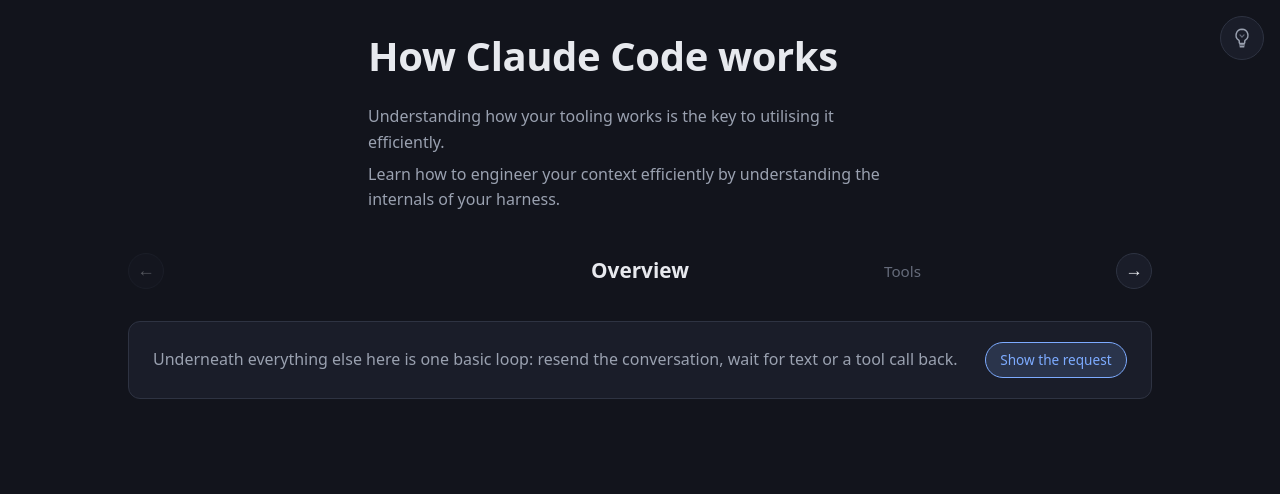
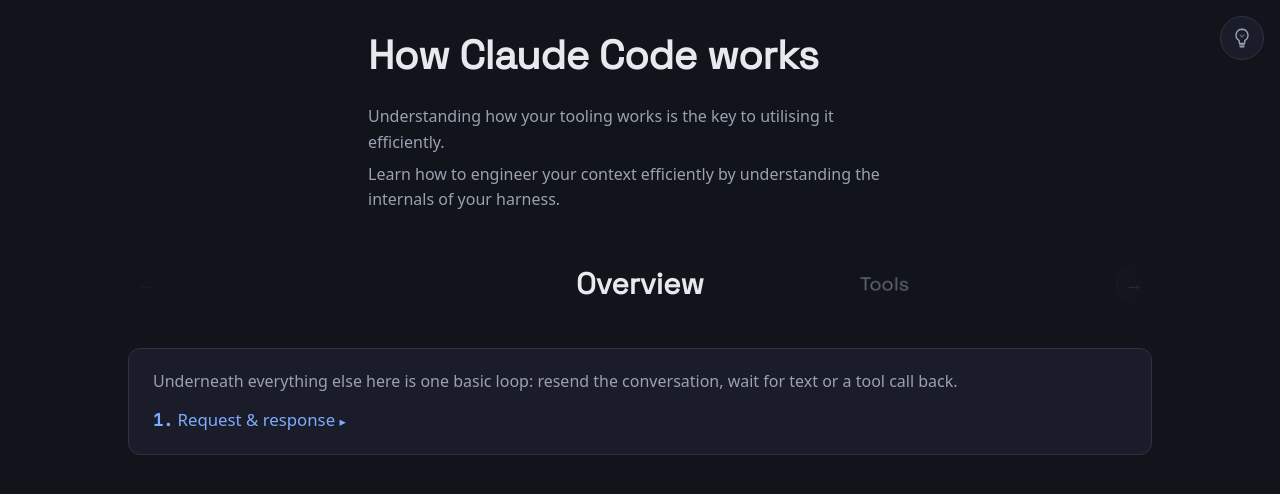
Before and after one commit to comp4020-agentic-coding-studio/comp4020-ass1-coreyweir, a website built with Vite: page index.html in a window 1280 px wide. Built offline with nearby package versions, Linux system fonts and the light colour scheme.

Commit message:
Redesign typography and carousel nav per feedback
- Left-justify the intro copy inside its centred block (was fully centred).
- Space Grotesk for the title, step heading and peeks; JetBrains Mono for
  the JSON payloads and annotation numbers.
- Bigger current-step heading; peeks sized closer to it and tilted in 3D
  (cover-flow style) so the strip reads as a curved rail, not a flat row.
- Step disclosure is now a numbered, link-styled '1. Request & response'
  with a caret, not a boxed 'Show the request' button — a first step
  toward numbered per-section links (CLAUDE.md style points iv/v/ix).

```diff
--- a/carousel.ts
+++ b/carousel.ts
@@ -112,14 +112,29 @@ function render(nav: HTMLElement, cardRoot: HTMLElement, state: CarouselState):
   summary.className = "step-summary";
   summary.textContent = step.summary;
   header.append(summary);
+  article.append(header);
 
+  // A numbered, link-styled disclosure rather than a boxed button — there's
+  // only one section per step today, so it's always "1", but the numbering
+  // is there for when a step splits into several independently-expandable
+  // sections (see CLAUDE.md).
   const toggle = document.createElement("button");
   toggle.type = "button";
   toggle.className = "step-toggle";
   toggle.setAttribute("aria-expanded", String(isExpanded));
-  toggle.textContent = isExpanded ? "Hide the request" : "Show the request";
-  header.append(toggle);
-  article.append(header);
+
+  const num = document.createElement("span");
+  num.className = "step-toggle-num";
+  num.textContent = "1.";
+  toggle.append(num, " Request & response ");
+
+  const caret = document.createElement("span");
+  caret.className = "step-toggle-caret";
+  caret.setAttribute("aria-hidden", "true");
+  caret.textContent = isExpanded ? "▾" : "▸";
+  toggle.append(caret);
+
+  article.append(toggle);
 
   if (isExpanded) {
     article.append(buildStepDetail(index));
--- a/styles.css
+++ b/styles.css
@@ -14,6 +14,8 @@
   --accent-soft: rgb(125 171 255 / 16%);
   --code-bg: #0d0f16;
   --code-ink: #d6dbe6;
+  --font-display: "Space Grotesk", system-ui, sans-serif;
+  --font-mono: "JetBrains Mono", ui-monospace, "SFMono-Regular", "Menlo", monospace;
 }
 
 :root[data-theme="light"] {
@@ -167,30 +169,50 @@ a {
   gap: 0.5rem;
 }
 
-/* Step nav: arrows flanking greyed-out peeks of the adjacent steps */
-
+/* Step nav: arrows flanking greyed-out peeks of the adjacent steps. The
+   peeks tilt away in 3D (a cheap cover-flow trick) so the strip reads as a
+   curved rail rather than a flat row of text — the "carousel" the site keeps
+   talking about should look like one. */
 .step-nav {
   display: grid;
   grid-template-columns: auto 1fr auto 1fr auto;
   align-items: center;
   gap: 0.75rem;
   margin-bottom: 1.5rem;
+  padding: 0.5rem 0;
+  perspective: 700px;
+  mask-image: linear-gradient(to right, transparent, black 12%, black 88%, transparent);
 }
 
 .step-current-title {
   margin: 0;
   text-align: center;
-  font-size: 1.3rem;
+  font-family: var(--font-display);
+  font-weight: 600;
+  font-size: 1.85rem;
   color: var(--ink);
 }
 
 .step-peek {
   text-align: center;
   color: var(--muted-dim);
-  font-size: 0.95rem;
+  font-family: var(--font-display);
+  font-weight: 500;
+  font-size: 1.3rem;
   overflow: hidden;
   text-overflow: ellipsis;
   white-space: nowrap;
+  transition: transform 0.2s ease;
+}
+
+.step-peek-prev {
+  transform: rotateY(22deg) scale(0.82);
+  transform-origin: right center;
+}
+
+.step-peek-next {
+  transform: rotateY(-22deg) scale(0.82);
+  transform-origin: left center;
 }
 
 .step-arrow {
@@ -226,33 +248,43 @@ a {
 }
 
 .step-header {
-  display: flex;
-  flex-wrap: wrap;
-  align-items: baseline;
-  gap: 0.25rem 1rem;
+  margin-bottom: 0.75rem;
 }
 
 .step-summary {
   margin: 0;
   color: var(--muted);
-  flex: 1 1 20rem;
 }
 
+/* A numbered heading that's obviously a link, not a boxed button — see
+   CLAUDE.md (style points iv/v/ix). */
 .step-toggle {
-  border: 1px solid var(--accent);
-  background: var(--accent-soft);
+  display: block;
+  border: none;
+  background: none;
+  padding: 0;
+  margin-top: 0.6rem;
+  font: inherit;
+  font-size: 1.05rem;
   color: var(--accent);
-  border-radius: 999px;
-  padding: 0.4rem 0.9rem;
-  font: inherit;
-  font-size: 0.85rem;
   cursor: pointer;
-  white-space: nowrap;
+  text-align: left;
 }
 
+.step-toggle-num {
+  font-family: var(--font-mono);
+  font-weight: 600;
+}
+
+.step-toggle:hover .step-toggle-num,
 .step-toggle:hover {
-  background: var(--accent);
-  color: var(--accent-ink);
+  text-decoration: underline;
+  text-underline-offset: 3px;
+}
+
+.step-toggle-caret {
+  display: inline-block;
+  font-size: 0.75em;
 }
 
 .step-detail {
@@ -298,6 +330,7 @@ a {
   background: var(--code-bg);
   color: var(--code-ink);
   padding: 0.75rem 0.9rem;
+  font-family: var(--font-mono);
   font-size: 0.8rem;
 }
 
@@ -335,6 +368,7 @@ a {
   background: var(--accent);
   color: var(--accent-ink);
   border: none;
+  font-family: var(--font-mono);
   font-size: 0.65rem;
   line-height: 1;
   cursor: pointer;
@@ -391,5 +425,14 @@ a {
 
   .step-current-title {
     grid-column: 2;
+    font-size: 1.4rem;
+  }
+
+  .intro h1 {
+    font-size: 1.9rem;
+
+    /* Clears the fixed theme toggle, which sits over this top-right corner
+       at every width. */
+    padding-right: 3.25rem;
   }
 }
```
